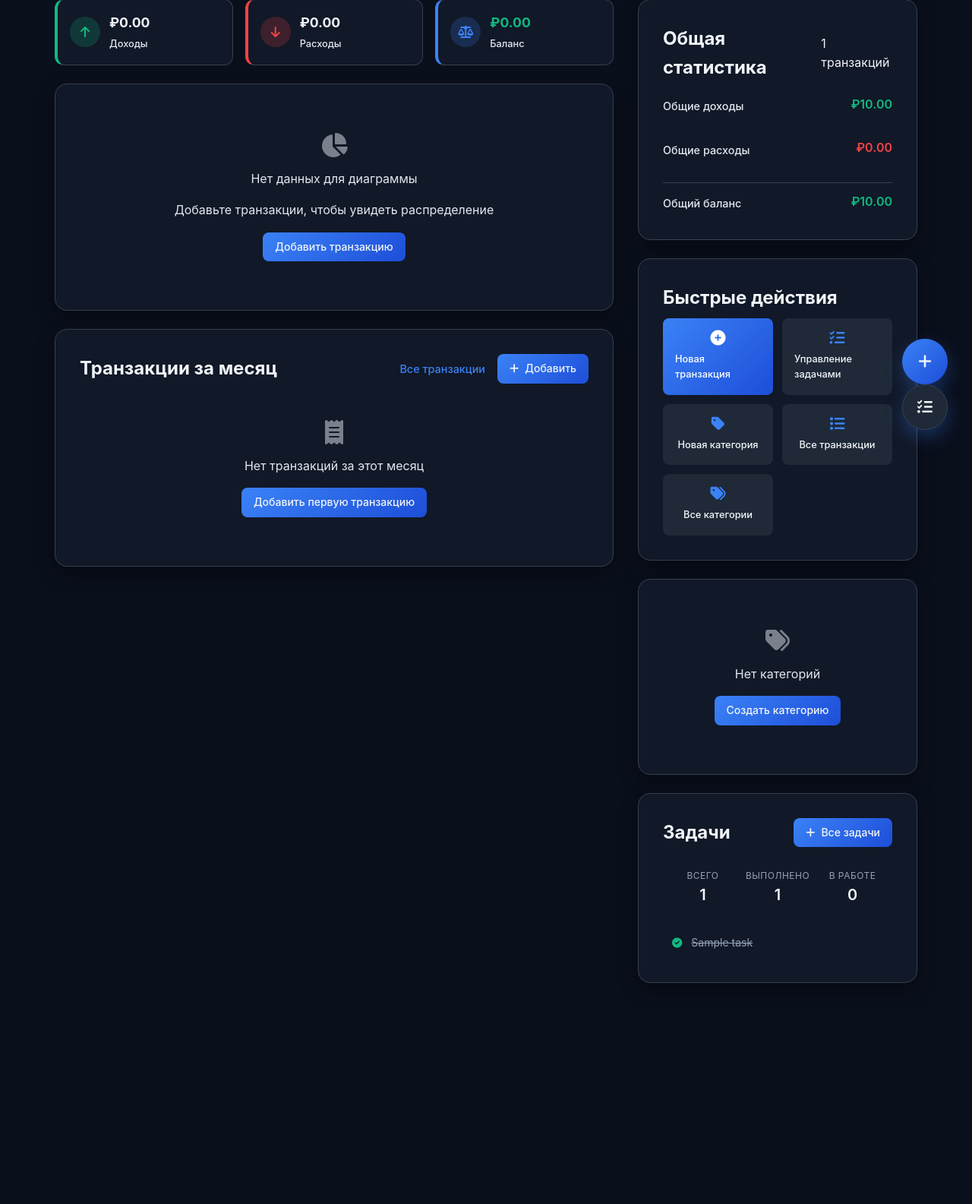
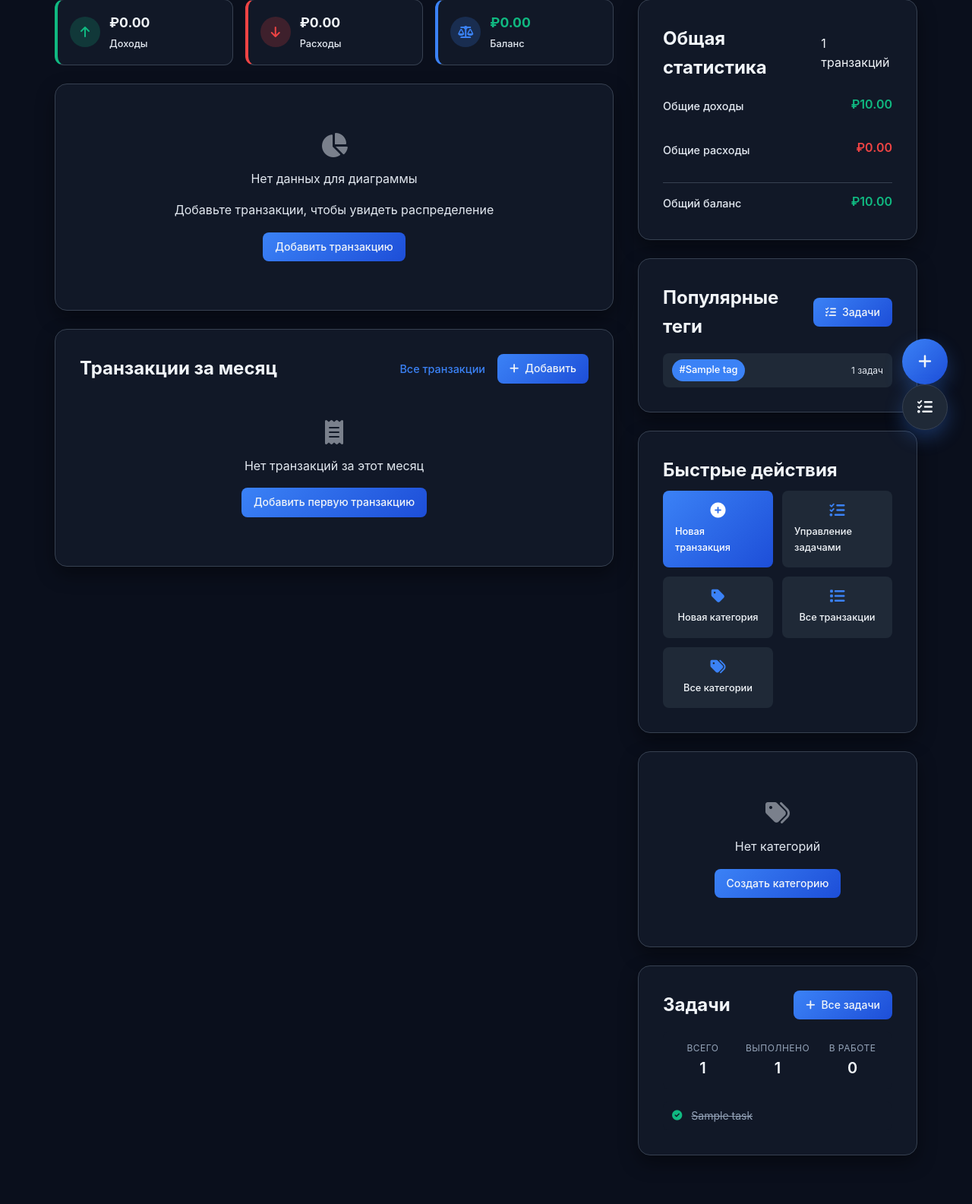
Before and after one commit to BOEGOLOVKA27/finansemanager, a Flask app: page / in a window 1280 px wide. Shown: the part 202-1787 px from the top of the page at 76% size. Before the commit the page ends 1496 px from the top, so only its background shows below. Run offline with Flask 3, Linux system fonts and the light colour scheme; a user stored in the database is signed in; tables that the repository leaves empty hold one stand-in row (values such as "Sample post"); some libraries are stand-ins or nearby versions.

Commit message:
update branch

```diff
--- a/app/routes/main.py
+++ b/app/routes/main.py
@@ -2,6 +2,7 @@
 from flask import Blueprint, render_template
 from flask_login import login_required, current_user
 from ..modules.models import *
+from ..modules.Task.models import task_tags
 from app import db
 from sqlalchemy import func, case
 from datetime import datetime
@@ -72,6 +73,24 @@ def index(page=1):
         'pending': current_user.tasks.filter_by(completed=False).count()
     }
 
+    # Получаем популярные теги
+    from sqlalchemy import func
+    popular_tags = db.session.query(
+        Tag.id,
+        Tag.name,
+        func.count(task_tags.c.task_id).label('usage_count')
+    ).outerjoin(
+        task_tags,
+        Tag.id == task_tags.c.tag_id
+    ).filter(
+        Tag.user_id == current_user.id
+    ).group_by(
+        Tag.id, Tag.name
+    ).order_by(
+        func.count(task_tags.c.task_id).desc(),
+        Tag.created_at.desc()
+    ).limit(5).all()
+
     return render_template('index.html',
                         monthly_stats=monthly_stats,
                         total_stats=total_stats,
@@ -80,7 +99,8 @@ def index(page=1):
                         section_date=section_date,
                         page=page,
                         tasks=all_tasks,
-                        tasks_summary=tasks_summary)
+                        tasks_summary=tasks_summary,
+                        popular_tags=popular_tags)
 
 
 
--- a/app/static/css/style.css
+++ b/app/static/css/style.css
@@ -796,6 +796,36 @@ body {
     gap: 0.75rem;
 }
 
+.popular-tags-list {
+    display: flex;
+    flex-direction: column;
+    gap: 0.5rem;
+}
+
+.popular-tag-item {
+    display: flex;
+    justify-content: space-between;
+    align-items: center;
+    padding: 0.5rem 0.75rem;
+    background: var(--background-lighter);
+    border-radius: 0.5rem;
+}
+
+.tag-badge {
+    display: inline-block;
+    padding: 0.25rem 0.6rem;
+    background: var(--primary);
+    color: white;
+    border-radius: 1rem;
+    font-size: 0.8rem;
+    font-weight: 500;
+}
+
+.tag-count {
+    font-size: 0.75rem;
+    color: var(--text-light);
+}
+
 .category-item {
     display: flex;
     justify-content: space-between;
--- a/app/templates/index.html
+++ b/app/templates/index.html
@@ -243,6 +243,29 @@
                         </div>
                     </div>
                 </div>
+
+                <!-- Popular Tags -->
+                {% if popular_tags %}
+                <div class="card">
+                    <div class="card-body">
+                        <div class="card-header">
+                            <h3 class="card-title">Популярные теги</h3>
+                            <a href="{{ url_for('main.tasks') }}" class="btn btn-primary btn-sm">
+                                <i class="fas fa-tasks"></i>
+                                Задачи
+                            </a>
+                        </div>
+                        <div class="popular-tags-list">
+                            {% for tag in popular_tags %}
+                            <div class="popular-tag-item">
+                                <span class="tag-badge">#{{ tag.name }}</span>
+                                <span class="tag-count">{{ tag.usage_count }} задач</span>
+                            </div>
+                            {% endfor %}
+                        </div>
+                    </div>
+                </div>
+                {% endif %}
 
                 <!-- Quick Actions -->
                 <div class="card">
```
Also changed, not shown: app/modules/Task/api.py (+32 -0 lines), app/templates/tasks/tasks.html (+48 -0 lines), 1 other file.
